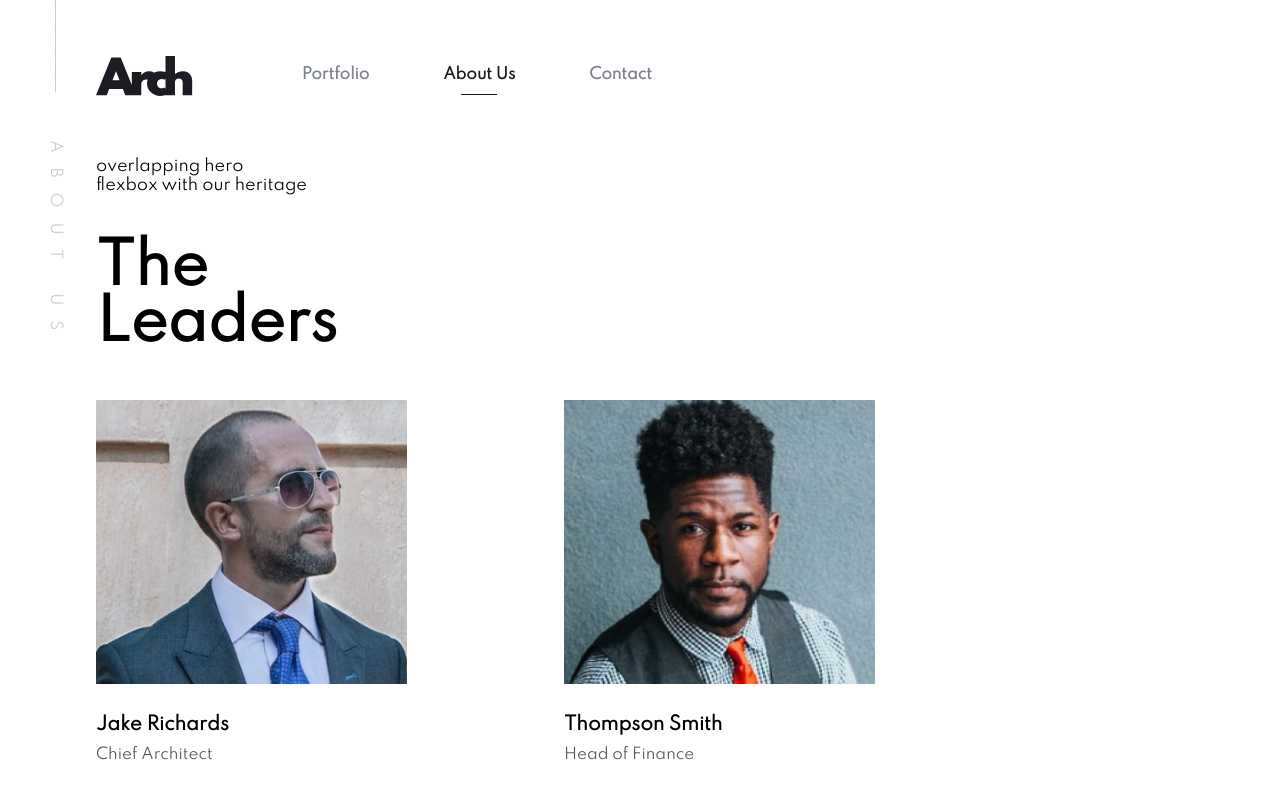
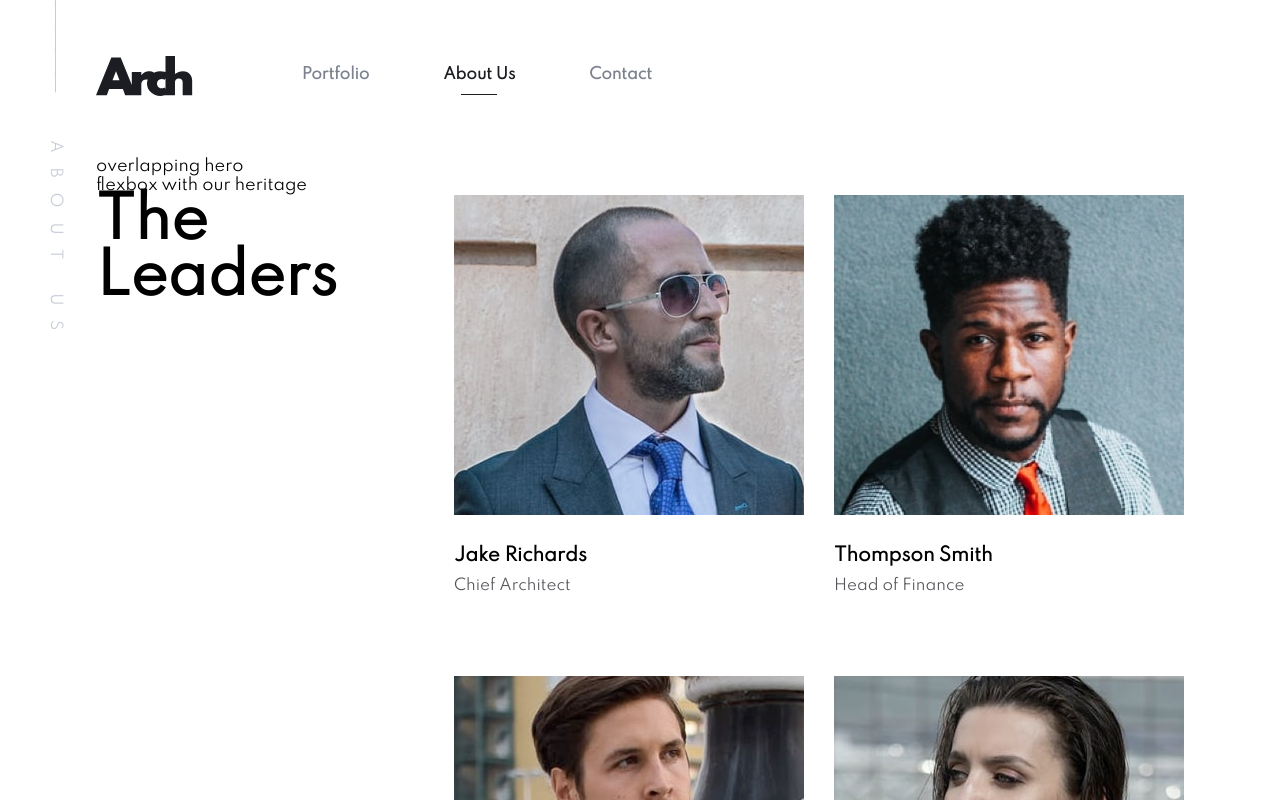
Before and after one commit to qb-rivkyb/arch-studio, a Next.js app: page /about in a window 1280 px wide. Shown: the top 800 px of the page. Built offline with nearby package versions, Linux system fonts and the light colour scheme.

Commit message:
update and move leader styles

```diff
--- a/components/Leaders/Leader.jsx
+++ b/components/Leaders/Leader.jsx
@@ -1,30 +1,15 @@
 import Image from "next/image";
-import colors from "../../colors";
 import { H3, P } from "../ui/textTypes";
 import * as s from "./leaders.styl";
 
 export default function Leader({ imageUrl, name, title }) {
   return (
-    <div
-      css={{
-        display: "inline-flex",
-        flexDirection: "column",
-        marginBottom: "40px",
-      }}
-    >
+    <div css={s.leaderContainer}>
       <div>
-        <Image src={imageUrl} height="284" width="311" alt="leader-image" />
+        <Image src={imageUrl} height="320" width="350" alt="leader-image" />
       </div>
-      <H3 css={{ margin: "24px 0px 0px" }}>{name}</H3>
-      <P
-        css={{
-          color: `${colors.darkBlue}`,
-          opacity: ".75",
-          margin: "4px 0px 8px",
-        }}
-      >
-        {title}
-      </P>
+      <H3 css={{ margin: "24px 0 0" }}>{name}</H3>
+      <P css={s.titleText}>{title}</P>
       <div css={{ "@media (min-width: 1100px)": { display: "none" } }}>
         <span css={{ marginRight: "25px" }}>
           <Image src="/icons/icon-linkedin.svg" height="32" width="32" />
--- a/components/Leaders/index.jsx
+++ b/components/Leaders/index.jsx
@@ -1,5 +1,6 @@
 import Leader from "./Leader";
 import { H2 } from "../ui/textTypes";
+import * as s from "./leaders.styl";
 
 export default function Leaders() {
   const images = [
@@ -25,24 +26,9 @@ export default function Leaders() {
     },
   ];
   return (
-    <>
-      <div
-        css={{
-          display: "inline-block",
-          width: "85%",
-          margin: "0 auto",
-        }}
-      >
-        <H2 css={{ width: 0, overflow: "visible" }}>The Leaders</H2>
-        <div
-          css={{
-            "@media (min-width: 426px)": {
-              display: "grid",
-              gridTemplateColumns: "repeat(2, 1fr)",
-              gridGap: "11px",
-            },
-          }}
-        >
+    <div css={s.leadersContainer}>
+      <H2 css={s.headerText}>The Leaders</H2>
+      <div css={s.imgsContainer}>
         {images.map((img) => (
           <Leader
             imageUrl={img.url}
@@ -53,6 +39,5 @@ export default function Leaders() {
         ))}
       </div>
     </div>
-    </>
   );
 }
--- a/components/Leaders/leaders.styl.js
+++ b/components/Leaders/leaders.styl.js
@@ -0,0 +1,40 @@
+import colors from "../../colors";
+
+export const leaderContainer = {
+  display: "inline-flex",
+  flexDirection: "column",
+  marginBottom: "40px",
+};
+
+export const leadersContainer = {
+  "@media (min-width: 1100px)": {
+    display: "flex",
+    justifyContent: "space-between",
+  },
+  "@media (max-width: 425px)": {
+    maxWidth: "85%",
+  },
+  margin: "0 auto",
+};
+export const imgsContainer = {
+  "@media (min-width: 426px)": {
+    display: "grid",
+    gridTemplateColumns: "repeat(2, 1fr)",
+    gridGap: "11px",
+    "@media (min-width: 1100px)": {
+      gridGap: "30px",
+    },
+  },
+};
+
+export const titleText = {
+  color: colors.darkBlue,
+  opacity: ".75",
+  margin: "4px 0px 8px",
+};
+
+export const headerText = {
+  maxWidth: "250px",
+  display: "inline-block",
+  marginTop: 0,
+};
```
Lines whose indentation alone changed are shown as unchanged.
